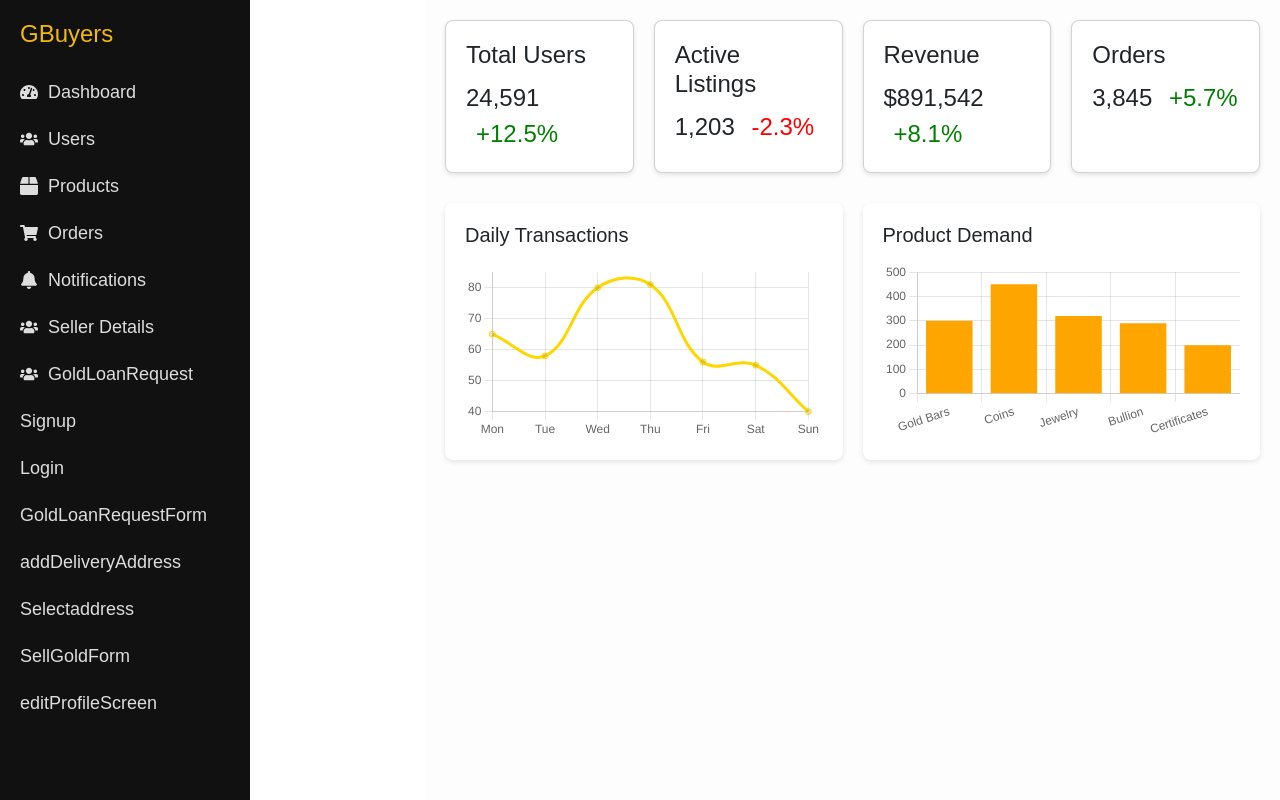
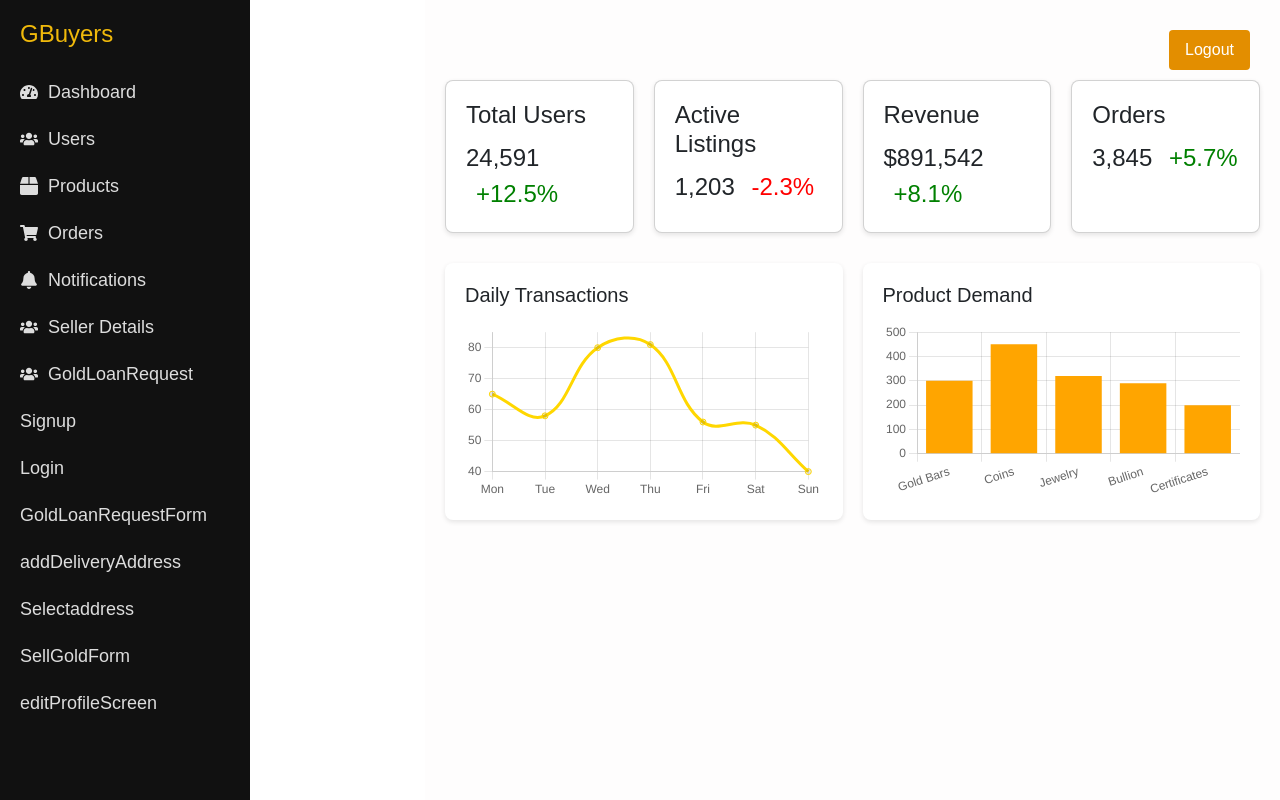
Before and after one commit to Sneha-datla/Addressapi, a React (Create React App) app in the folder AdminApp-main/: page /Dashboard in a window 1280 px wide. Built offline with nearby package versions, Linux system fonts and the light colour scheme.

Commit message:
changes made

```diff
--- a/AdminApp-main/src/pages/Dashboard.js
+++ b/AdminApp-main/src/pages/Dashboard.js
@@ -1,10 +1,17 @@
 import React from 'react';
 import { Line, Bar } from 'react-chartjs-2';
 import { Chart as ChartJS, CategoryScale, LinearScale, PointElement, LineElement, BarElement, Title, Tooltip, Legend } from 'chart.js';
+import { useNavigate } from 'react-router-dom';
 
 ChartJS.register(CategoryScale, LinearScale, PointElement, LineElement, BarElement, Title, Tooltip, Legend);
 
 const Dashboard = () => {
+    const navigate = useNavigate();
+
+   const handleLogout = () => {
+    localStorage.removeItem("user");
+    navigate("/Login");
+  };
   const lineData = {
     labels: ['Mon', 'Tue', 'Wed', 'Thu', 'Fri', 'Sat', 'Sun'],
     datasets: [{
@@ -27,6 +34,12 @@ const Dashboard = () => {
 
   return (
     <div>
+
+      <div style={{ display: 'flex', justifyContent: 'flex-end', padding: '10px' }}>
+        <button onClick={handleLogout} style={{ padding: '8px 16px', backgroundColor: '#e38e00', color: 'white', border: 'none', borderRadius: '4px', cursor: 'pointer' }}>
+          Logout
+        </button>
+      </div>
       <div className="cards">
         <div className="card">
           <h4>Total Users</h4>
```
